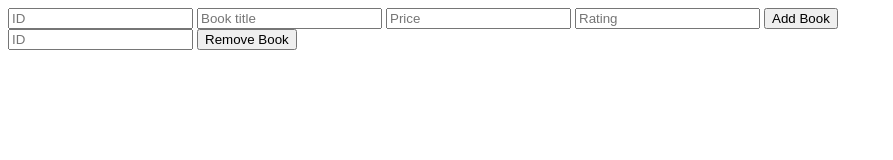
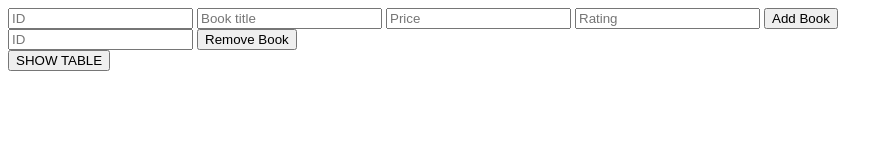
Before and after one commit to s-cyber-project/sqltest, a website: page index.html in a window 1280 px wide. Shown: the whole page, without its empty margins (0-893 px from the left). Drawn offline with Linux system fonts and the light colour scheme.

Commit message:
Update index.html

```diff
--- a/index.html
+++ b/index.html
@@ -26,5 +26,8 @@
     <button type="submit">Remove Book</button>
 
 </form>
+    <form action="/show-table" method="POST">
+    <button type="submit">SHOW TABLE</button>
+</form>
 </body>
 </html>
```
